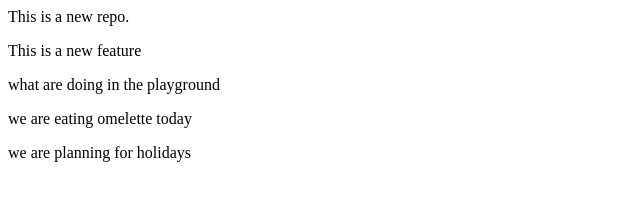
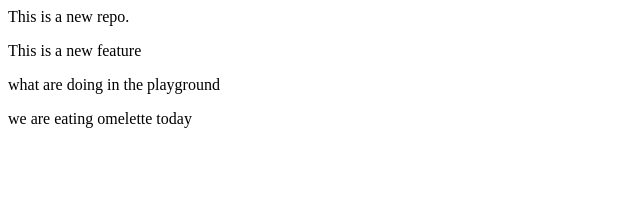
Before and after one commit to asifalizakir/LocalRep, a plain HTML site: page index.html in a window 1280 px wide. Shown: the whole page, without its empty margins (0-640 px from the left). Drawn offline with Linux system fonts and the light colour scheme.

Commit message:
remove holiday

```diff
--- a/index.html
+++ b/index.html
@@ -2,4 +2,3 @@
 <p>This is a new feature</p>
 <p>what are doing in the playground</p>
 <p>we are eating omelette today</p>
-<p>we are planning for holidays</p>
```
